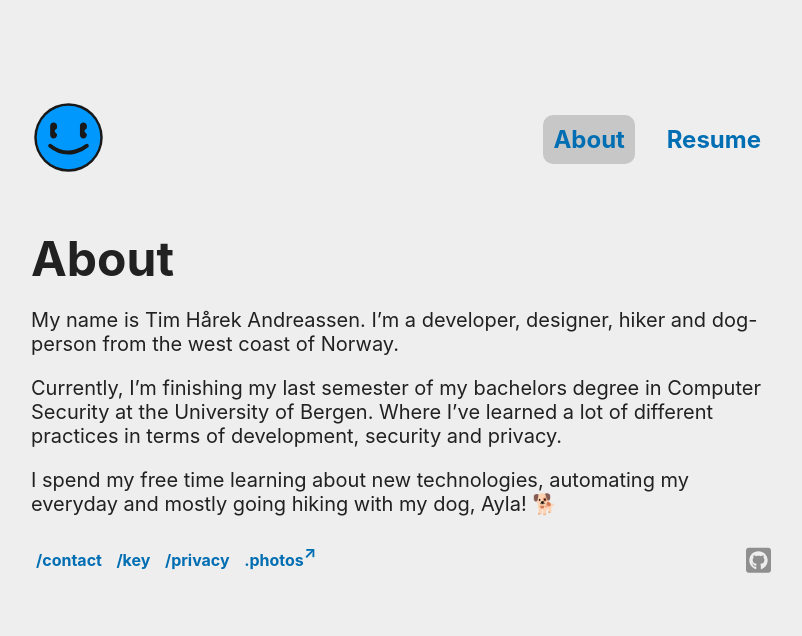
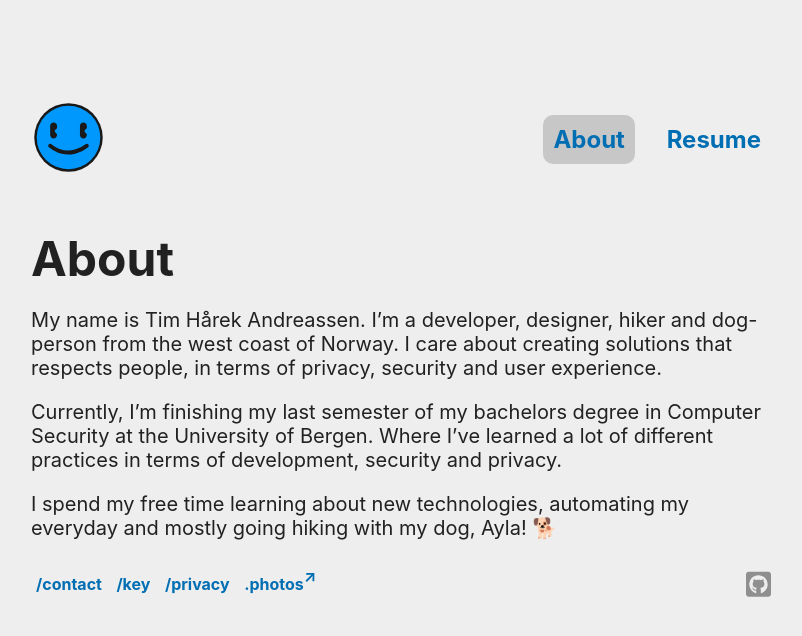
Before and after one commit to timharek/timharek.no, a Jekyll site: the page built from pages/about.md, in a window 1280 px wide. Shown: the top 636 px of the page, without its empty margins (239-1041 px from the left). Built offline with Jekyll 4.4.1, drawn with Linux system fonts in a browser that asks for light colours; some web fonts are replaced.

Commit message:
chore: Updated about text

```diff
--- a/_data/resume.yml
+++ b/_data/resume.yml
@@ -1,6 +1,6 @@
-last_update: 2021-01-17 17:39
+last_update: 2021-01-17 18:01
 tldr:
-    I'm a developer from the west coast of Norway. I care about creating software that respects people, in terms of privacy, security and user experience. Currently I'm finishing my last semester of my
+    I'm a developer from the west coast of Norway. I care about creating solutions that respects people, in terms of privacy, security and user experience. Currently I'm finishing my last semester of my
     bachelors degree in Computer Security at the University of Bergen. I have two part-time jobs beside my studies, at the University and for an oil-service
     company, Vest Kontakt AS.
 experience:
--- a/pages/about.md
+++ b/pages/about.md
@@ -6,7 +6,7 @@ menu: main
 description: About Tim Hårek, a developer based in Norway.
 ---
 
-My name is Tim Hårek Andreassen. I'm a developer, designer, hiker and dog-person from the west coast of Norway.
+My name is Tim Hårek Andreassen. I'm a developer, designer, hiker and dog-person from the west coast of Norway. I care about creating solutions that respects people, in terms of privacy, security and user experience.
 
 Currently, I'm finishing my last semester of my bachelors degree in Computer Security at the University of Bergen. Where I've learned a lot of different practices in terms of development, security and privacy.
 
```
